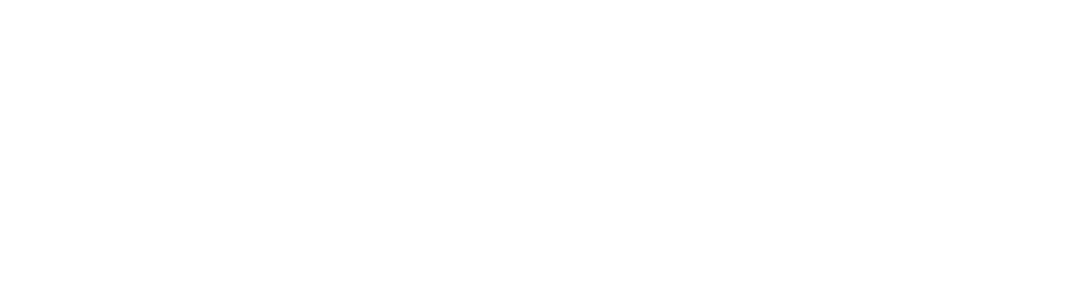
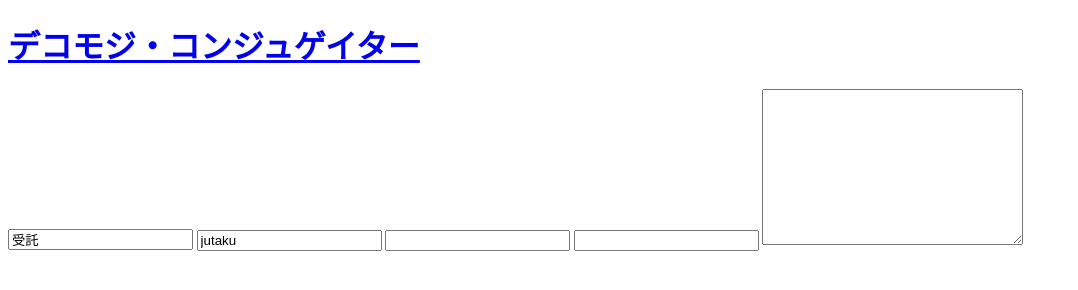
Before and after one commit to decomoji/conjugator, a website built with Parcel: page src/index.pug in a window 1280 px wide. Shown: the whole page, without its empty margins (0-1078 px from the left). Built offline with nearby package versions, Linux system fonts and the light colour scheme.

Commit message:
feat(html): jS実装のためのフォーム要素を設置した

```diff
--- a/src/index.pug
+++ b/src/index.pug
@@ -11,3 +11,14 @@ html(lang="ja")
     script(src="script/index.ts")
 
   body
+    header.Header
+      h1.Title
+        a.__link(href="./") デコモジ・コンジュゲイター
+
+    form#conjugator
+      input#content(type="text", name="content", value="受託")
+      input#reading(type="text", name="reading", value="jutaku")
+      input#conjugateContent(type="text", name="conjugateContent", value="")
+      input#conjugateReading(type="text", name="conjugateReading", value="")
+
+      textarea#output(name="output", cols="30", rows="10")
```
